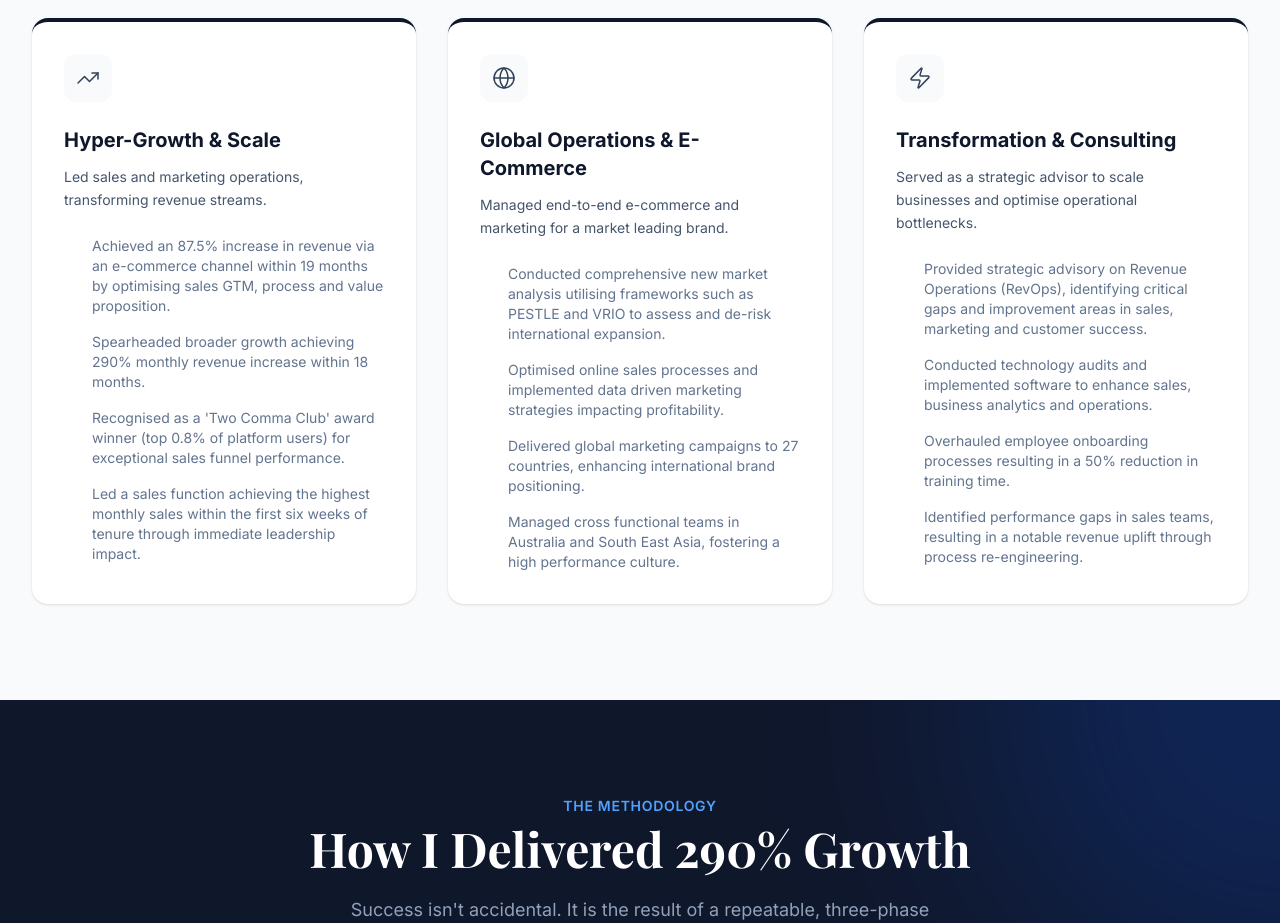
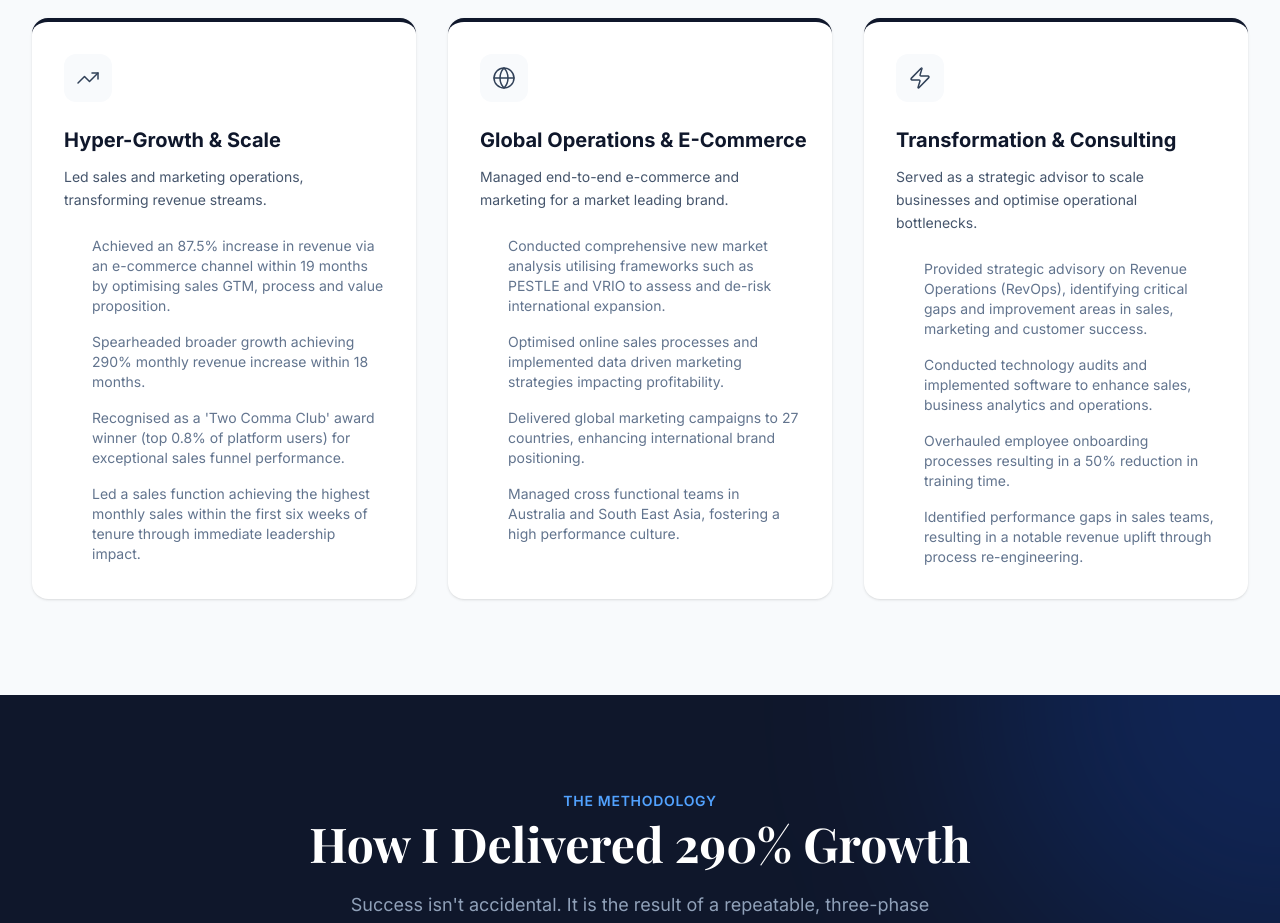
Before and after one commit to AJ-434/adam-wallace-portfolio, a React (Vite) app: page / in a window 1280 px wide. Shown: the part 1520-2443 px from the top of the page. Built offline with nearby package versions, Linux system fonts and the light colour scheme; a web font is replaced by a local one.

Commit message:
Fix testimonials alignment, prevent title wrapping

```diff
--- a/components/ImpactGrid.tsx
+++ b/components/ImpactGrid.tsx
@@ -66,7 +66,7 @@ const ImpactGrid: React.FC = () => {
                     </div>
                   </div>
 
-                  <h3 className="text-xl font-bold text-slate-900 mb-3 group-hover:text-blue-600 transition-colors">
+                  <h3 className="text-xl font-bold text-slate-900 mb-3 group-hover:text-blue-600 transition-colors whitespace-nowrap">
                     {highlight.title}
                   </h3>
                   <p className="text-slate-600 mb-6 leading-relaxed text-sm">
```
